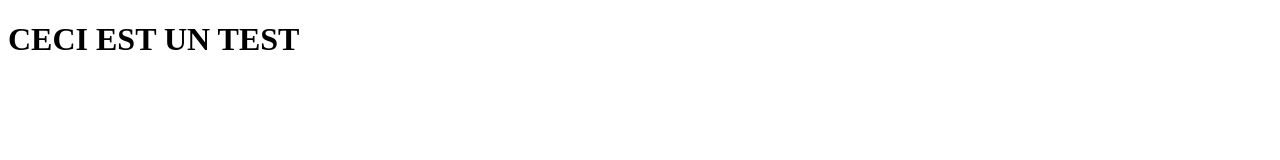
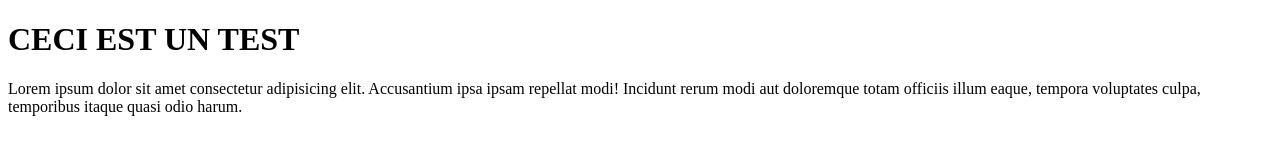
Before and after one commit to Florentin28/projet-git, a plain HTML site: page index.html in a window 1280 px wide. Drawn offline with Linux system fonts and the light colour scheme.

Commit message:
ajout du lorem ipsum

```diff
--- a/index.html
+++ b/index.html
@@ -7,5 +7,10 @@
   </head>
   <body>
     <h1>CECI EST UN TEST</h1>
+    <p>
+      Lorem ipsum dolor sit amet consectetur adipisicing elit. Accusantium ipsa
+      ipsam repellat modi! Incidunt rerum modi aut doloremque totam officiis
+      illum eaque, tempora voluptates culpa, temporibus itaque quasi odio harum.
+    </p>
   </body>
 </html>
```
